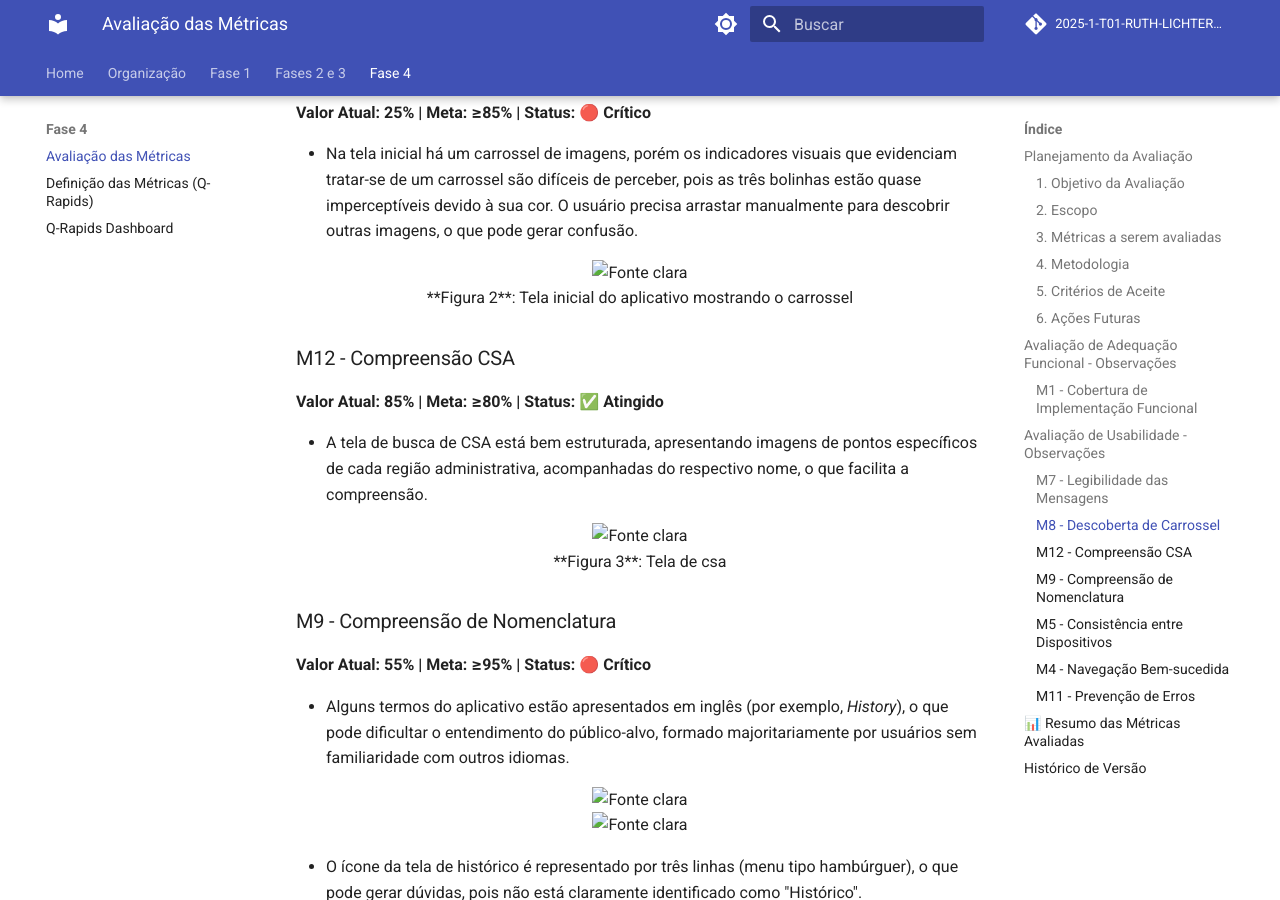
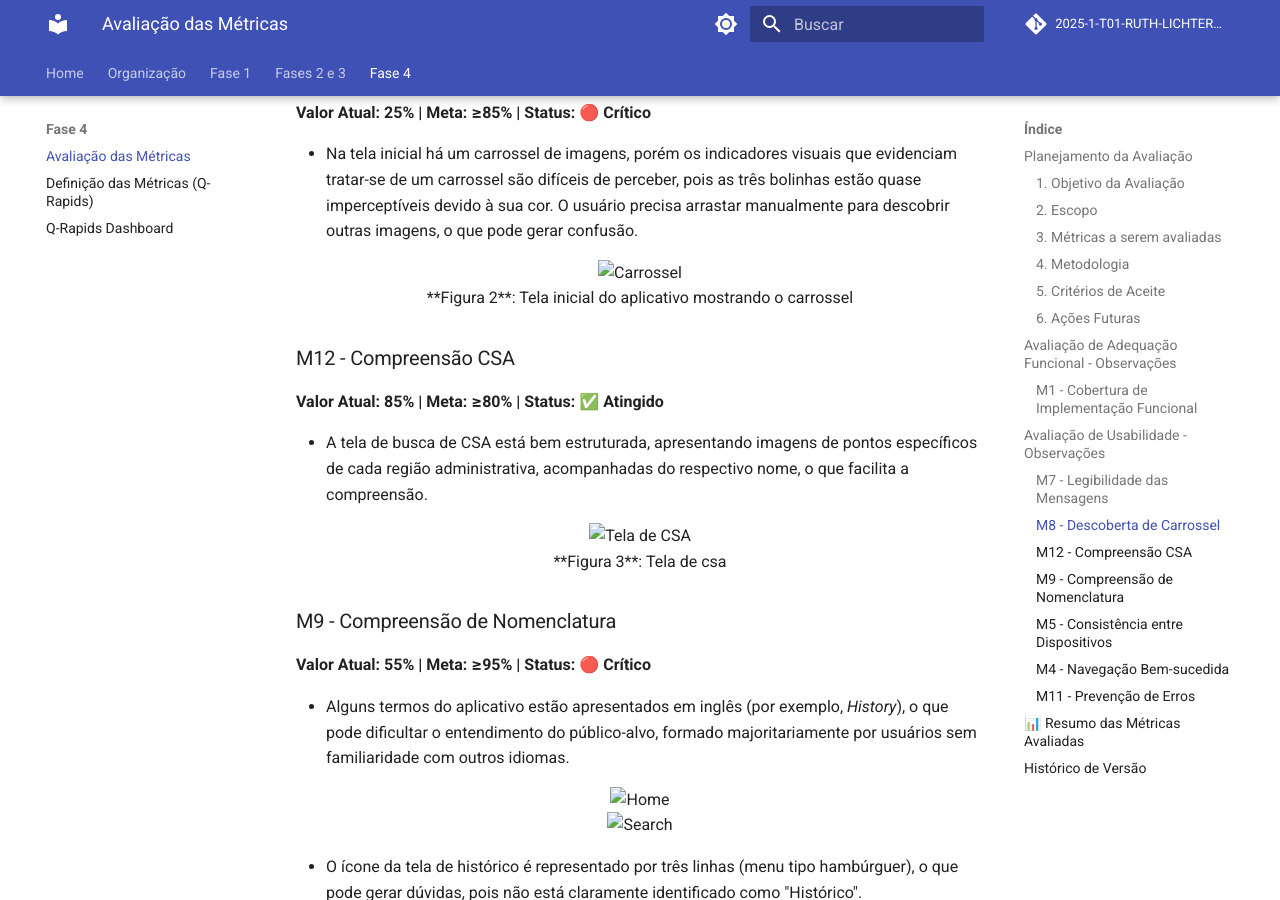
Before and after one commit to FCTE-Qualidade-de-Software-1/2025-1-T01-RUTH-LICHTERMA, an MkDocs documentation site: the page built from docs/gqm/avaliacao.md, in a window 1280 px wide and 900 px high, scrolled down 2309 px. Built offline with MkDocs 1.6.1 and Material for MkDocs 9.7.7, drawn with Linux system fonts in a browser that asks for light colours; comment, search, counter and statistics services are not loaded.

Commit message:
Update avaliacao.md

```diff
--- a/docs/gqm/avaliacao.md
+++ b/docs/gqm/avaliacao.md
@@ -70,7 +70,7 @@ Avaliar a qualidade do sistema AgroMart quanto à adequação funcional e usabil
 - Na tela inicial há um carrossel de imagens, porém os indicadores visuais que evidenciam tratar-se de um carrossel são difíceis de perceber, pois as três bolinhas estão quase imperceptíveis devido à sua cor. O usuário precisa arrastar manualmente para descobrir outras imagens, o que pode gerar confusão.
 
 <center>
-<img src="../assets/carrossel.jpeg" alt="Fonte clara" widht="300"/>
+<img src="../assets/carrossel.jpeg" alt="Carrossel" widht="300"/>
 </center>
 <center>
 **Figura 2**: Tela inicial do aplicativo mostrando o carrossel
@@ -82,7 +82,7 @@ Avaliar a qualidade do sistema AgroMart quanto à adequação funcional e usabil
 - A tela de busca de CSA está bem estruturada, apresentando imagens de pontos específicos de cada região administrativa, acompanhadas do respectivo nome, o que facilita a compreensão.
 
 <center>
-<img src="../assets/csa.jpeg" alt="Fonte clara" widht="300"/>
+<img src="../assets/csa.jpeg" alt="Tela de CSA" widht="300"/>
 </center>
 <center>
 **Figura 3**: Tela de csa
@@ -94,17 +94,17 @@ Avaliar a qualidade do sistema AgroMart quanto à adequação funcional e usabil
 - Alguns termos do aplicativo estão apresentados em inglês (por exemplo, *History*), o que pode dificultar o entendimento do público-alvo, formado majoritariamente por usuários sem familiaridade com outros idiomas.
 
 <center>
-<img src="../assets/home.jpeg" alt="Fonte clara" widht="300"/>
+<img src="../assets/home.jpeg" alt="Home" widht="300"/>
 </center>
 
 <center>
-<img src="../assets/search.jpeg" alt="Fonte clara" widht="300"/>
+<img src="../assets/search.jpeg" alt="Search" widht="300"/>
 </center>
 
 - O ícone da tela de histórico é representado por três linhas (menu tipo hambúrguer), o que pode gerar dúvidas, pois não está claramente identificado como "Histórico".
 
 <center>
-<img src="../assets/historico.jpeg" alt="Fonte clara" widht="300"/>
+<img src="../assets/historico.jpeg" alt="Historico" widht="300"/>
 </center>
 
 
```
